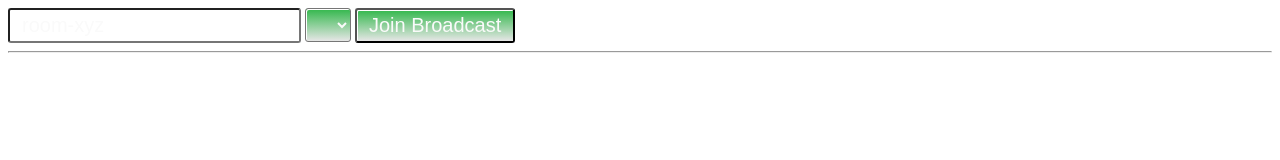
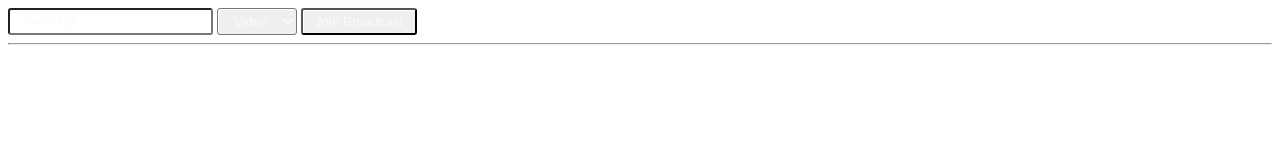
Before and after one commit to kshit9/video-sih, a website: page index.html in a window 1280 px wide. Drawn offline with nearby package versions, Linux system fonts and the light colour scheme; no server answers.

Commit message:
Update index.html

```diff
--- a/index.html
+++ b/index.html
@@ -10,8 +10,8 @@ This module simply initializes socket.io and configures it in a way that single
 <select id="broadcast-options">
 <!--     <option>Audio+Video</option>
     <option title="Works only in Firefox.">Audio+Screen</option>
-    <option>Audio</option> -->
-<!--     <option>Video</option> -->
+    <option>Audio</option>  -->
+     <option>Video</option>
 <!--     <option title="Screen capturing requries HTTPs. Please run this demo on HTTPs to make sure it can capture your screens.">Screen</option> -->
 </select>
 <button id="open-or-join">Join Broadcast</button>
@@ -53,7 +53,8 @@ button, input, select {
     display: inline-block;
     box-shadow: rgb(255, 255, 255) 1px 1px 0px 0px inset;
     text-shadow: none;
-    background: -webkit-gradient(linear, 0% 0%, 0% 100%, color-stop(0.05, rgb(60, 186, 84)), to(rgb(230, 230, 230)));
+/*     background: -webkit-gradient(linear, 0% 0%, 0% 100%, color-stop(0.05, rgb(60, 186, 84)), to(rgb(230, 230, 230))); */
+    background-color: rgb(60, 186, 84)
     font-size: 20px;
 /*     border: 1px solid red; */
     outline:none;
```
